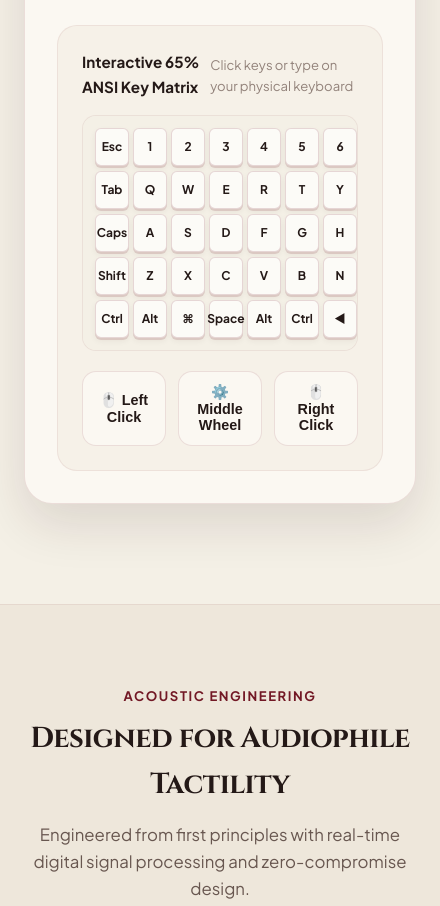
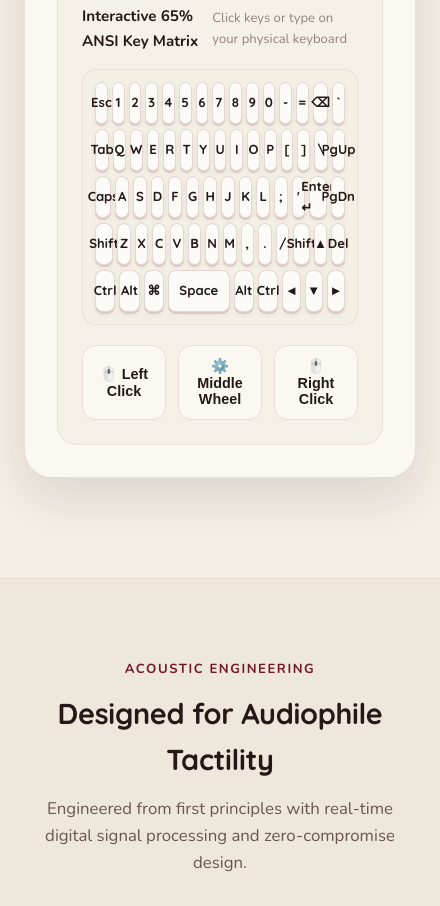
Before and after one commit to Mightyiest/taptap, an Electron app: page index.html in a window 440 px wide. Shown: the part 2313-3219 px from the top of the page. Drawn offline with nearby package versions, Linux system fonts and the light colour scheme; no server answers.

Commit message:
style: switch to cute rounded typography (Quicksand & Nunito) and fix keyboard backspace width

```diff
--- a/index.html
+++ b/index.html
@@ -6,10 +6,10 @@
   <title>Taptap — Bespoke Spatial Surround Sound Companion</title>
   <meta name="description" content="Artisanal 3D binaural spatial acoustic companion for mechanical keyboard switches and mouse clicks.">
 
-  <!-- Google Fonts -->
+  <!-- Google Fonts (Cute Rounded Typography) -->
   <link rel="preconnect" href="https://fonts.googleapis.com">
   <link rel="preconnect" href="https://fonts.gstatic.com" crossorigin>
-  <link href="https://fonts.googleapis.com/css2?family=Cinzel:wght@600;700;800&family=Plus+Jakarta+Sans:wght@400;500;600;700;800&family=Quicksand:wght@600;700&display=swap" rel="stylesheet">
+  <link href="https://fonts.googleapis.com/css2?family=Nunito:wght@400;600;700;800;900&family=Plus+Jakarta+Sans:wght@400;500;600;700;800&family=Quicksand:wght@500;600;700&display=swap" rel="stylesheet">
 
   <!-- Favicon & Stylesheet -->
   <link rel="icon" type="image/png" href="assets/icon.png">
@@ -204,7 +204,7 @@
           </div>
 
           <div class="web-keyboard-matrix">
-            <!-- Row 0 -->
+            <!-- Row 0 (16u total) -->
             <div class="kb-row">
               <div class="kb-key" data-code="Escape">Esc</div>
               <div class="kb-key" data-code="Digit1">1</div>
@@ -219,13 +219,13 @@
               <div class="kb-key" data-code="Digit0">0</div>
               <div class="kb-key" data-code="Minus">-</div>
               <div class="kb-key" data-code="Equal">=</div>
-              <div class="kb-key key-wider" data-code="Backspace">⌫</div>
+              <div class="kb-key key-w20" data-code="Backspace">⌫</div>
               <div class="kb-key" data-code="Backquote">`</div>
             </div>
 
-            <!-- Row 1 -->
+            <!-- Row 1 (16u total) -->
             <div class="kb-row">
-              <div class="kb-key key-wide" data-code="Tab">Tab</div>
+              <div class="kb-key key-w15" data-code="Tab">Tab</div>
               <div class="kb-key" data-code="KeyQ">Q</div>
               <div class="kb-key" data-code="KeyW">W</div>
               <div class="kb-key" data-code="KeyE">E</div>
@@ -238,13 +238,13 @@
               <div class="kb-key" data-code="KeyP">P</div>
               <div class="kb-key" data-code="BracketLeft">[</div>
               <div class="kb-key" data-code="BracketRight">]</div>
-              <div class="kb-key key-wide" data-code="Backslash">\</div>
+              <div class="kb-key key-w15" data-code="Backslash">\</div>
               <div class="kb-key" data-code="PageUp">PgUp</div>
             </div>
 
-            <!-- Row 2 -->
+            <!-- Row 2 (16u total) -->
             <div class="kb-row">
-              <div class="kb-key key-wider" data-code="CapsLock">Caps</div>
+              <div class="kb-key key-w175" data-code="CapsLock">Caps</div>
               <div class="kb-key" data-code="KeyA">A</div>
               <div class="kb-key" data-code="KeyS">S</div>
               <div class="kb-key" data-code="KeyD">D</div>
@@ -256,13 +256,13 @@
               <div class="kb-key" data-code="KeyL">L</div>
               <div class="kb-key" data-code="Semicolon">;</div>
               <div class="kb-key" data-code="Quote">'</div>
-              <div class="kb-key key-wider" data-code="Enter">Enter ↵</div>
+              <div class="kb-key key-w225" data-code="Enter">Enter ↵</div>
               <div class="kb-key" data-code="PageDown">PgDn</div>
             </div>
 
-            <!-- Row 3 -->
+            <!-- Row 3 (16u total) -->
             <div class="kb-row">
-              <div class="kb-key key-widest" data-code="ShiftLeft">Shift</div>
+              <div class="kb-key key-w225" data-code="ShiftLeft">Shift</div>
               <div class="kb-key" data-code="KeyZ">Z</div>
               <div class="kb-key" data-code="KeyX">X</div>
               <div class="kb-key" data-code="KeyC">C</div>
@@ -273,19 +273,19 @@
               <div class="kb-key" data-code="Comma">,</div>
               <div class="kb-key" data-code="Period">.</div>
               <div class="kb-key" data-code="Slash">/</div>
-              <div class="kb-key key-wide" data-code="ShiftRight">Shift</div>
+              <div class="kb-key key-w175" data-code="ShiftRight">Shift</div>
               <div class="kb-key" data-code="ArrowUp">▲</div>
               <div class="kb-key" data-code="Delete">Del</div>
             </div>
 
-            <!-- Row 4 -->
+            <!-- Row 4 (16u total) -->
             <div class="kb-row">
-              <div class="kb-key" data-code="ControlLeft">Ctrl</div>
-              <div class="kb-key" data-code="AltLeft">Alt</div>
-              <div class="kb-key" data-code="MetaLeft">⌘</div>
+              <div class="kb-key key-w125" data-code="ControlLeft">Ctrl</div>
+              <div class="kb-key key-w125" data-code="AltLeft">Alt</div>
+              <div class="kb-key key-w125" data-code="MetaLeft">⌘</div>
               <div class="kb-key key-space" data-code="Space">Space</div>
-              <div class="kb-key" data-code="AltRight">Alt</div>
-              <div class="kb-key" data-code="ControlRight">Ctrl</div>
+              <div class="kb-key key-w125" data-code="AltRight">Alt</div>
+              <div class="kb-key key-w125" data-code="ControlRight">Ctrl</div>
               <div class="kb-key" data-code="ArrowLeft">◄</div>
               <div class="kb-key" data-code="ArrowDown">▼</div>
               <div class="kb-key" data-code="ArrowRight">►</div>
@@ -381,9 +381,9 @@
           <div class="feature-icon-badge">
             <svg viewBox="0 0 24 24"><path d="M12 2C6.48 2 2 6.48 2 12s4.48 10 10 10 10-4.48 10-10S17.52 2 12 2zm1 15h-2v-6h2v6zm0-8h-2V7h2v2z"/></svg>
           </div>
-          <h3>Classical Horology Luxury Aesthetic</h3>
+          <h3>Cute & Friendly Rounded Aesthetic</h3>
           <p>
-            Warm linen, alabaster porcelain, and royal bordeaux palette with classical Cinzel typography and seamless dark & light theme modes.
+            Warm linen, alabaster porcelain, and royal bordeaux palette with cute rounded Quicksand & Nunito typography and seamless dark & light theme modes.
           </p>
         </div>
       </div>
--- a/landing.css
+++ b/landing.css
@@ -39,9 +39,9 @@
   --shadow-md: 0 8px 24px rgba(50, 20, 25, 0.08);
   --shadow-lg: 0 20px 50px rgba(50, 20, 25, 0.12);
 
-  --font-serif: "Cinzel", "Georgia", serif;
-  --font-sans: "Plus Jakarta Sans", -apple-system, BlinkMacSystemFont, "Segoe UI", sans-serif;
-  --font-display: "Quicksand", "Plus Jakarta Sans", sans-serif;
+  --font-heading: "Quicksand", "Nunito", "Plus Jakarta Sans", sans-serif;
+  --font-sans: "Nunito", "Plus Jakarta Sans", -apple-system, BlinkMacSystemFont, "Segoe UI", sans-serif;
+  --font-display: "Quicksand", "Nunito", sans-serif;
 
   --radius-sm: 8px;
   --radius-md: 14px;
@@ -114,9 +114,9 @@ body {
 
 /* Typography Helpers */
 h1, h2, h3, h4, .serif-heading {
-  font-family: var(--font-serif);
+  font-family: var(--font-heading);
   font-weight: 700;
-  letter-spacing: -0.015em;
+  letter-spacing: -0.01em;
   color: var(--text-main);
 }
 
@@ -655,20 +655,23 @@ h1, h2, h3, h4, .serif-heading {
 .kb-row {
   display: flex;
   gap: 4px;
+  width: 100%;
 }
 
 .kb-key {
-  height: 38px;
-  min-width: 34px;
-  padding: 0 8px;
+  flex: 1 1 0;
+  min-width: 0;
+  height: 42px;
+  padding: 0 4px;
   background: var(--key-bg);
   border: 1px solid var(--key-border);
-  border-radius: 6px;
+  border-radius: 8px;
   box-shadow: var(--key-shadow);
   display: flex;
   align-items: center;
   justify-content: center;
-  font-size: 0.75rem;
+  font-family: var(--font-heading);
+  font-size: 0.82rem;
   font-weight: 700;
   color: var(--text-main);
   cursor: pointer;
@@ -679,13 +682,15 @@ h1, h2, h3, h4, .serif-heading {
 .kb-key:active, .kb-key.pressed {
   background: var(--key-pressed-bg) !important;
   transform: translateY(2px) scale(0.97);
-  box-shadow: 0 0 0 1px var(--accent-burgundy);
+  box-shadow: 0 0 0 1.5px var(--accent-burgundy);
 }
 
-.kb-key.key-wide { flex: 1.5; }
-.kb-key.key-wider { flex: 2; }
-.kb-key.key-widest { flex: 2.5; }
-.kb-key.key-space { flex: 6; }
+.kb-key.key-w125 { flex: 1.25 1 0; }
+.kb-key.key-w15  { flex: 1.5 1 0; }
+.kb-key.key-w175 { flex: 1.75 1 0; }
+.kb-key.key-w20  { flex: 2.0 1 0; }
+.kb-key.key-w225 { flex: 2.25 1 0; }
+.kb-key.key-space { flex: 6.25 1 0; }
 
 /* Interactive Mouse Click Strip */
 .demo-mouse-strip {
```
Also changed, not shown: app.html (+1 -1 lines), styles.css (+5 -5 lines), README.md.
